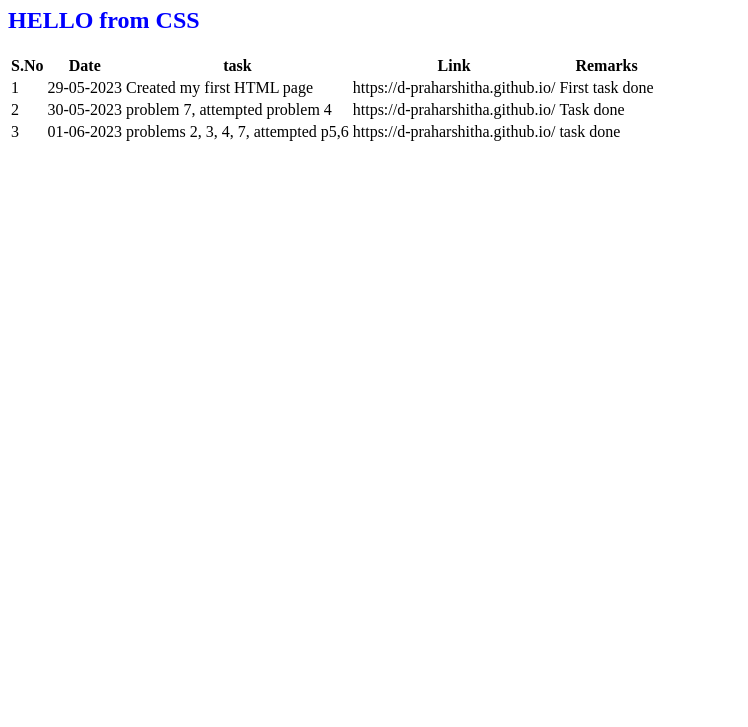
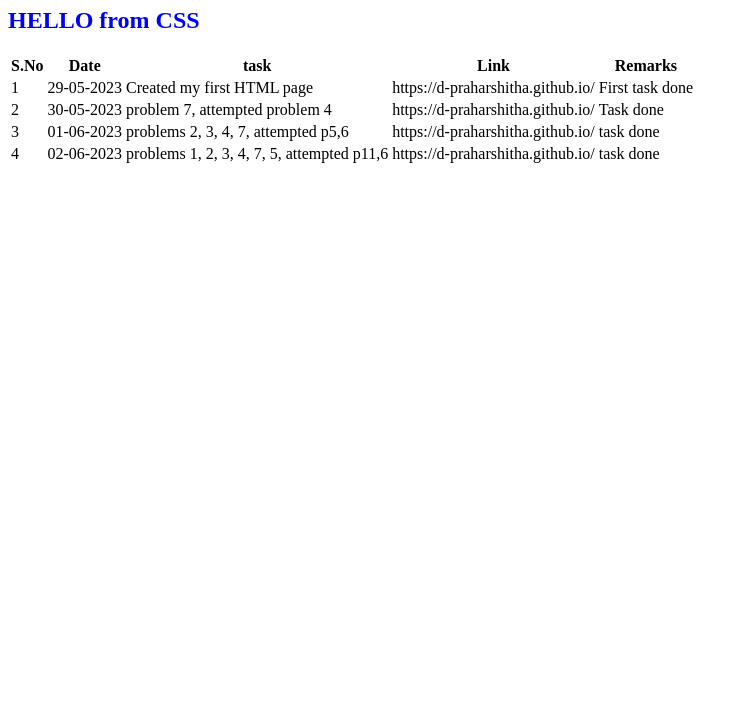
Before and after one commit to d-praharshitha/d-praharshitha.github.io, a plain HTML site: page index.html in a window 1280 px wide. Shown: the part 73-800 px from the top of the page, without its empty margins (0-748 px from the left). Drawn offline with Linux system fonts and the light colour scheme.

Commit message:
02-06-23

```diff
--- a/index.html
+++ b/index.html
@@ -39,6 +39,13 @@
             <td>https://d-praharshitha.github.io/</td>
             <td>task done</td>
         </tr>
+        <tr>
+            <td>4</td>
+            <td>02-06-2023</td>
+            <td>problems 1, 2, 3, 4, 7, 5, attempted p11,6</td>
+            <td>https://d-praharshitha.github.io/</td>
+            <td>task done</td>
+        </tr>
     </table>
     <script src=""site.js"></script>
 </body>
```
